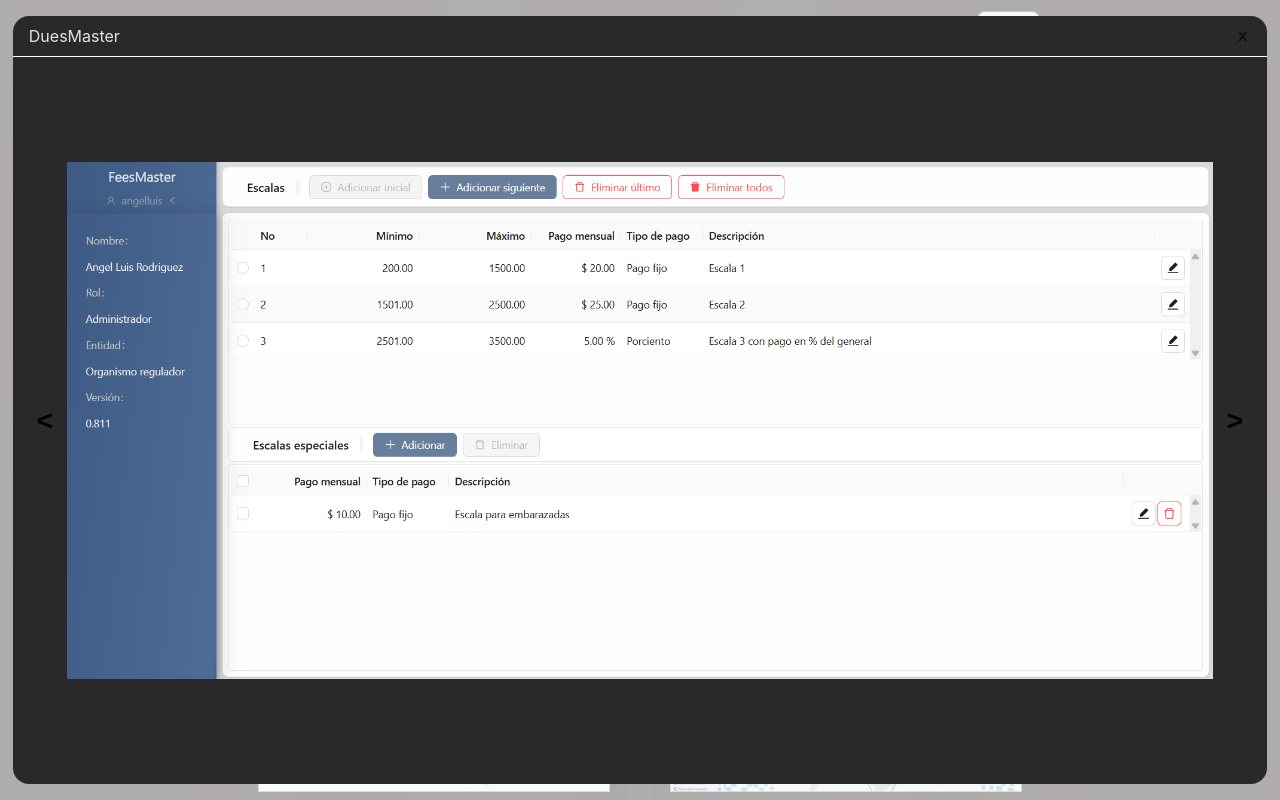
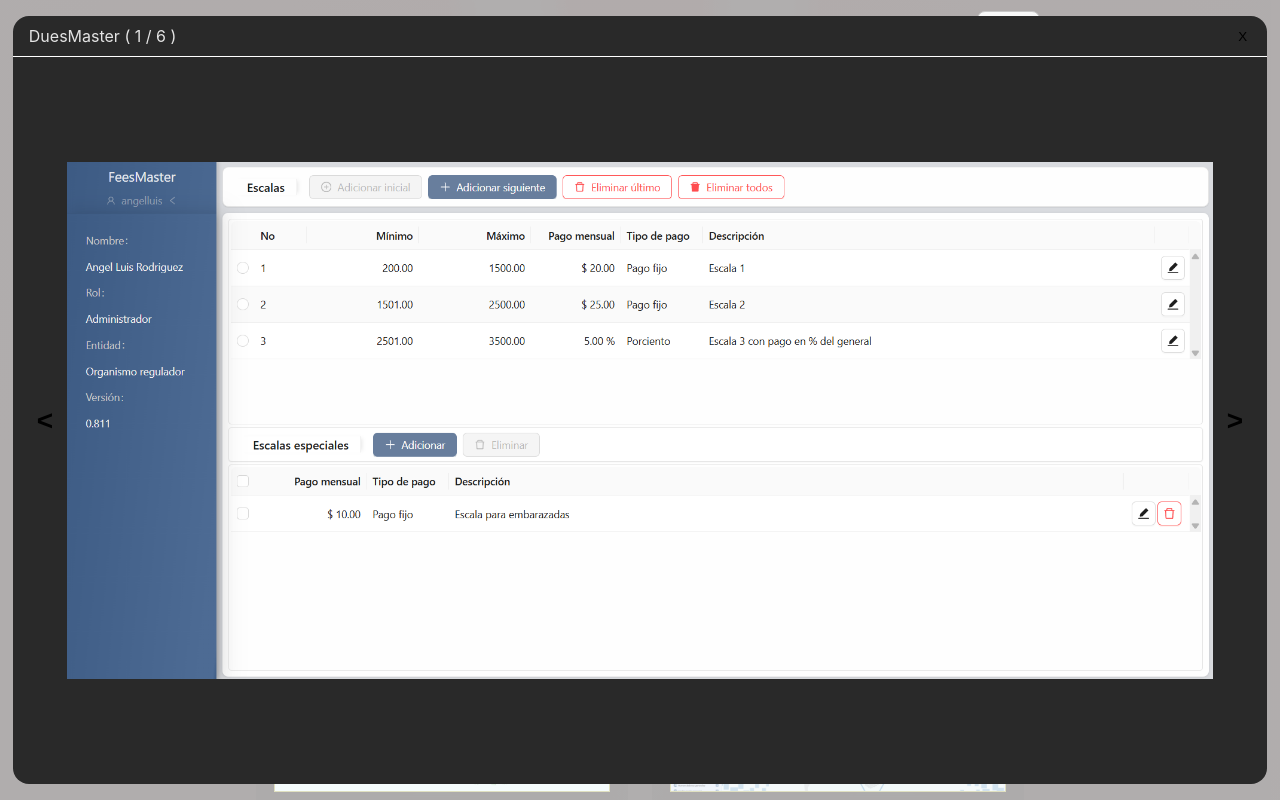
Before and after one commit to angel-luis-dev/Portfolio, a React (Vite) app: page / in a window 1280 px wide. Both pictures are taken after a click on the element 434 px from the left and 2709 px from the top of the page. Built offline with nearby package versions, Linux system fonts and the light colour scheme.

Commit message:
fix: changes projects, deleted one, add numbers of photos

```diff
--- a/src/App.tsx
+++ b/src/App.tsx
@@ -1,24 +1,24 @@
 import { useRef } from 'react';
 import './App.css';
-import AboutMe from './components/sections/AboutMe';
+import useElementOnScreen from './hooks/useElementOnScreen';
+import useAffix from './hooks/useAffix';
 import Navigation from './components/sections/Navigation';
 import Presentation from './components/sections/Presentation';
 import Tecnologies from './components/sections/Tecnologies';
 import ConfigProvider from './context/ConfigProvider';
-import useElementOnScreen from './hooks/useElementOnScreen';
 import Projects from './components/sections/Projects';
-import useAffix from './hooks/useAffix';
 import Experience from './components/sections/Experience';
 import Formation from './components/sections/Formation';
+import AboutMe from './components/sections/AboutMe';
 
 function App() {
-  const triggerRef = useRef<HTMLDivElement>(null);
-  const affixed = useAffix(34);
+  const triggerRef = useRef<HTMLDivElement>(null); // element reference to trigger affix
+  const affixed = useAffix(34); // affixed or not with 34 threshold
 
   const isTriggerVisible = useElementOnScreen(triggerRef, {
-    rootMargin: '0px', // puedes ajustar con "-64px" si usas un header alto
-    threshold: 0, // dispara cuando cualquier parte del elemento deja de verse
-  });
+    rootMargin: '0px',
+    threshold: 0, // It triggers when any part of the element is no longer visible.
+  }); // the element is visible on screen?
 
   return (
     <ConfigProvider>
--- a/src/components/commons/Modal.tsx
+++ b/src/components/commons/Modal.tsx
@@ -9,10 +9,10 @@ interface ModalProps {
 }
 
 const Modal = ({ open, onClose, title, children }: ModalProps) => {
-  // bloquear scroll de la pagina
+  // block scroll
   useLockBodyScroll(open);
 
-  // cerrar ventana con tecla Esc
+  // close with Esc
   useEffect(() => {
     const handleKeyDown = (event: KeyboardEvent) => {
       if (event.key === 'Escape') {
--- a/src/components/commons/ModalProjectDetails.tsx
+++ b/src/components/commons/ModalProjectDetails.tsx
@@ -67,24 +67,13 @@ const ModalProjectDetails = ({
 
   return (
     <Modal
-      title={selectedProject?.title}
+      title={`${selectedProject?.title} ( ${index + 1} / ${examplesLength} )`}
       open={selectedProject !== null}
       onClose={() => {
         setSelectedProject(null);
       }}
     >
-      <div
-        className="project-detail-container"
-        // style={{
-        //   display: 'flex',
-        //   alignItems: 'center', // Centra verticalmente los botones y la imagen
-        //   justifyContent: 'center',
-        //   gap: 8,
-        //   height: '100%', // Asume que el padre (modal) tiene altura definida
-        //   overflow: 'hidden', // Evita que nada se salga
-        //   width: '100%',
-        // }}
-      >
+      <div className="project-detail-container">
         <button
           className="project-detail-button"
           aria-label="Imagen anterior"
@@ -92,20 +81,7 @@ const ModalProjectDetails = ({
         >
           {'<'}
         </button>
-        <div
-          className="project-detail-image-wrapper"
-          // style={{
-          //   flex: 1, // Ocupa todo el espacio disponible entre los botones
-          //   display: 'flex',
-          //   justifyContent: 'center',
-          //   alignItems: 'center',
-          //   minHeight: 0, // Necesario en Flexbox para permitir que el hijo haga scroll o se encoja
-          //   maxHeight: '80vh', // Límite de altura relativo a la ventana (ajustable)
-          //   overflow: 'hidden',
-          // }}
-        >
-          {currentElement}
-        </div>
+        <div className="project-detail-image-wrapper">{currentElement}</div>
         <button
           className="project-detail-button"
           aria-label="Imagen siguiente"
--- a/src/components/sections/Projects.tsx
+++ b/src/components/sections/Projects.tsx
@@ -94,13 +94,13 @@ const Projects = () => {
         { type: 'PHOTO', content: distra5 },
       ],
     },
-    {
-      title: 'TRAZAS',
-      description: getLabel('trazasDescription'),
-      photo: '',
-      tecnologies: ['React', 'Node'],
-      type: 'UCI',
-    },
+    // {
+    //   title: 'TRAZAS',
+    //   description: getLabel('trazasDescription'),
+    //   photo: '',
+    //   tecnologies: ['React', 'Node'],
+    //   type: 'UCI',
+    // },
   ];
 
   return (
@@ -109,6 +109,7 @@ const Projects = () => {
       <div
         style={{
           display: 'grid',
+          padding: '4px 16px',
           gap: 24,
           gridTemplateColumns: 'repeat(auto-fill, minmax(300px, 1fr))',
         }}
@@ -122,7 +123,6 @@ const Projects = () => {
             tecnologies={x?.tecnologies}
             type={x?.type}
             onClick={() => {
-              console.log('open modal :>> ', x);
               setSelectedProject(x);
             }}
           />
```
